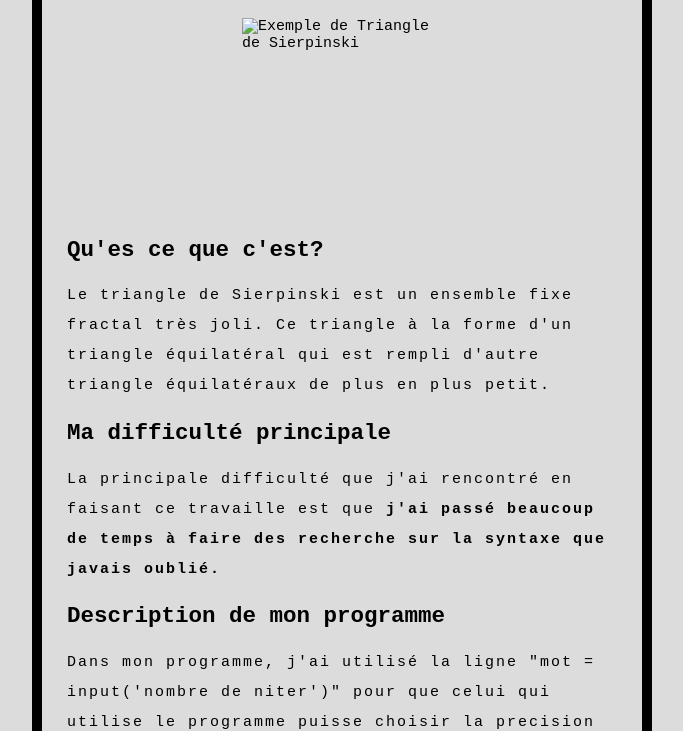
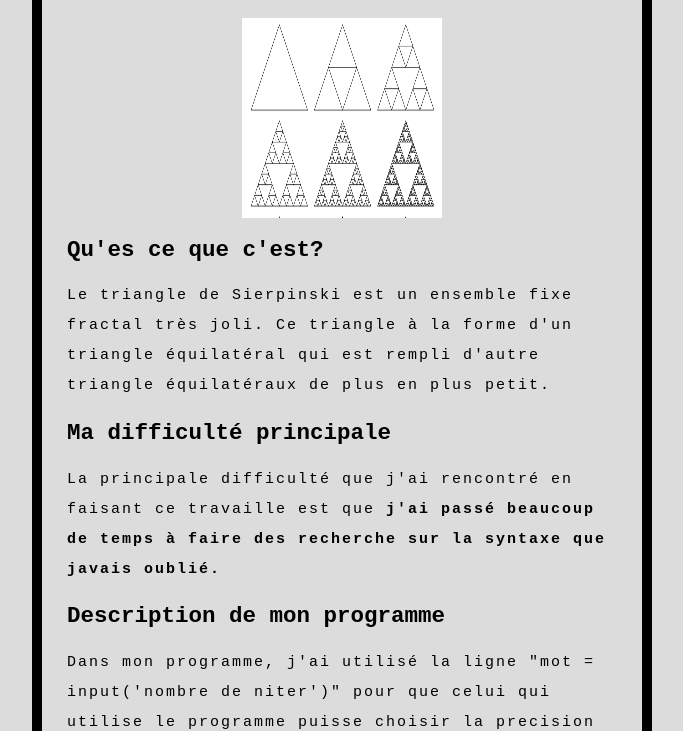
Before and after one commit to AntoineGallant/projet.html, a plain HTML site: page index.html in a window 1280 px wide. Shown: the part 72-803 px from the top of the page, without its empty margins (298-981 px from the left). Drawn offline with Linux system fonts and the light colour scheme.

Commit message:
Update index.html

```diff
--- a/index.html
+++ b/index.html
@@ -7,7 +7,7 @@
   </head>
   <body>
     <h1>DM Projet Sierpinski</h1>
-    <img src="tri.jpg" height="200" width="200" alt="Exemple de Triangle de Sierpinski">
+    <img src="tri.png" height="200" width="200" alt="Exemple de Triangle de Sierpinski">
     <h2>Qu'es ce que c'est?</h2>
     <p> Le triangle de Sierpinski est un ensemble fixe fractal très joli. Ce triangle à la forme d'un triangle équilatéral qui est rempli d'autre triangle équilatéraux de plus en plus petit.</p>
     <h2>Ma difficulté principale</h2>
```
